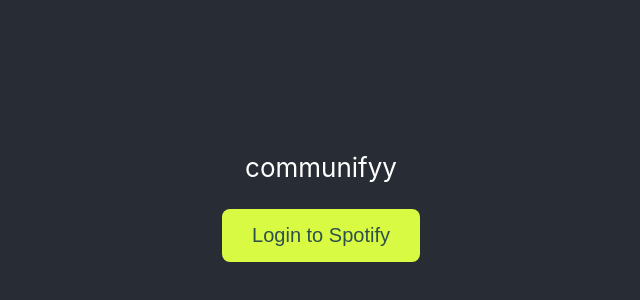
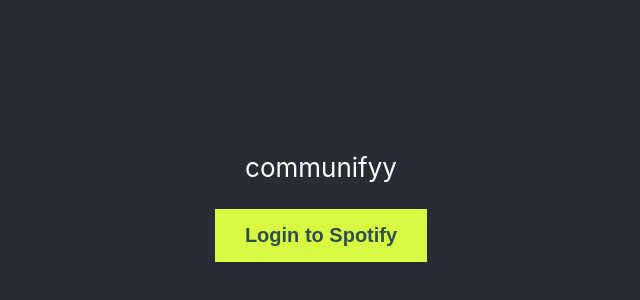
Before and after one commit to kevink856/communifyy, a React (Create React App) app: page / in a window 1280 px wide. Shown: the part 206-506 px from the top of the page, without its empty margins (319-959 px from the left). Built offline with nearby package versions, Linux system fonts and the light colour scheme.

Commit message:
Fix Button Formatting

```diff
--- a/src/styles/LogButton.css
+++ b/src/styles/LogButton.css
@@ -7,11 +7,17 @@
     font-size: calc(4px + 2vmin);
     padding: 15px 30px;
     border: none;
-    border-radius: 8px;
+    font-weight: bold;
     color: darkslategray;
 }
 
 .log-button:hover {
-    background-color:#eeffa0;
+    background-color:#f7ffd3;
     color: rgb(32, 51, 51);
 }
+
+.log-button:active {
+    background-color: #f7ffd3;
+    color: rgb(32, 51, 51);
+    border: 2px solid #d8fa43;
+}
```
